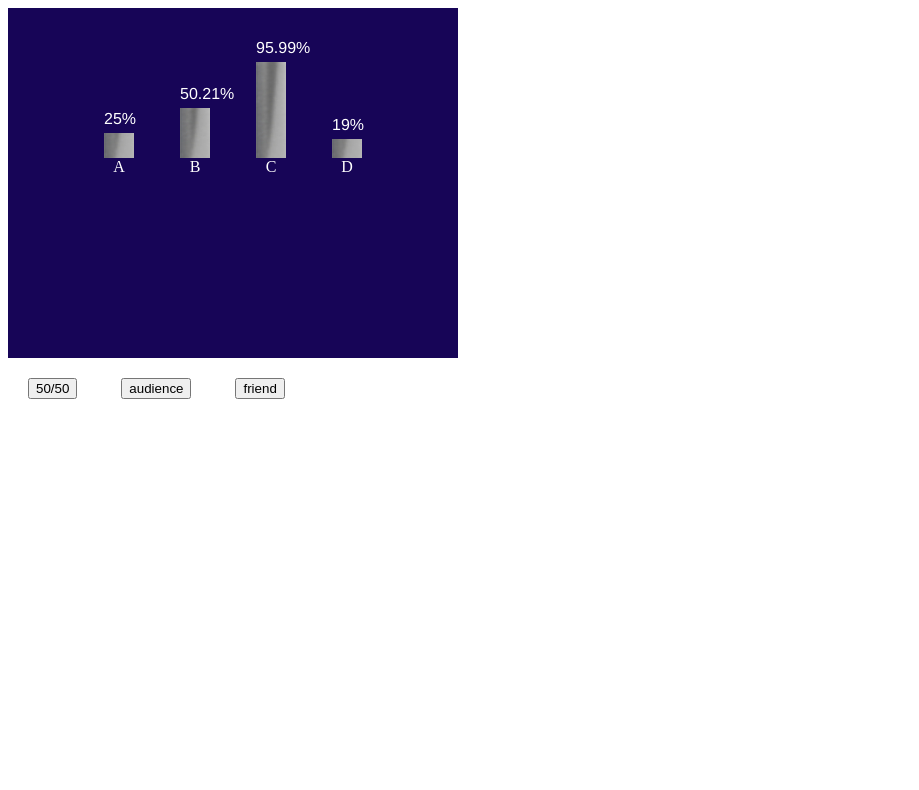
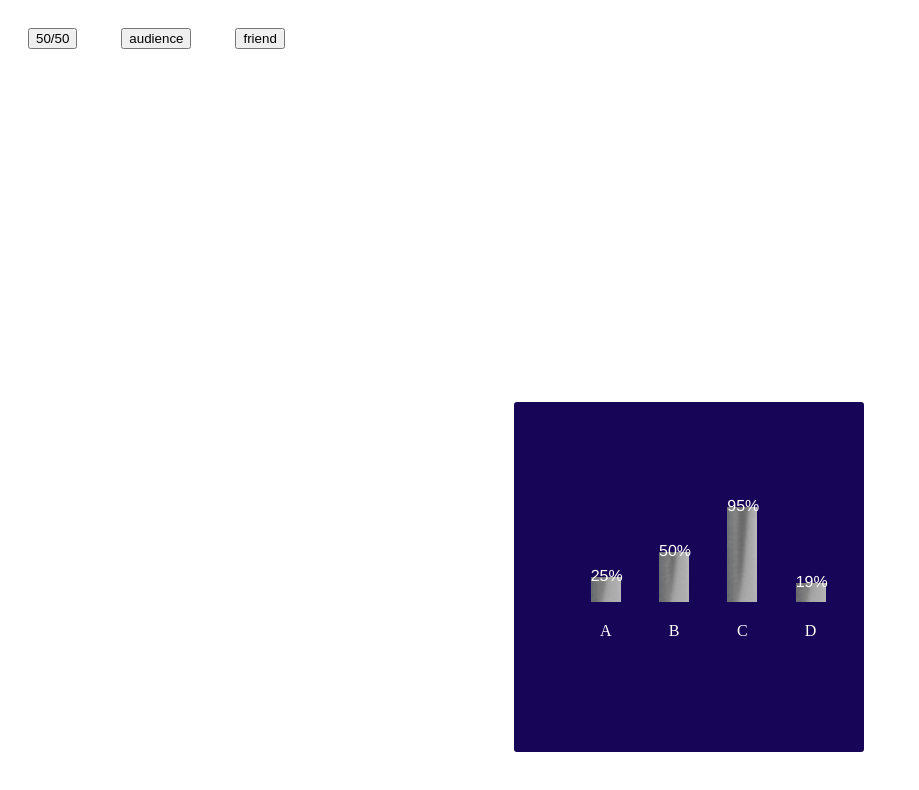
Before and after one commit to s-parshev/displayNoneIssues, a plain HTML site: page index.html in a window 1280 px wide. Both pictures are taken after a click on the button "audience". Shown: the whole page, without its empty margins (0-919 px from the left). Drawn offline with Linux system fonts and the light colour scheme.

Commit message:
last version

```diff
--- a/audienceHelp.js
+++ b/audienceHelp.js
@@ -1,5 +1,5 @@
 function displayAudienceHelp() {
-  const persentage = [25, 50.21, 95.99, 19];
+  const persentage = [25, 50, 95, 19];
   const containerElement = document.getElementById("container");
   containerElement.classList.remove("hide");
   setTimeout(()=>{
@@ -8,6 +8,7 @@ function displayAudienceHelp() {
 }
 function play(array){
   const persentage = [...array]
+
   const divOne = document.getElementById("one");
   const divOnePercentage = document.getElementById("onePercentage");
   const divTwo = document.getElementById("two");
@@ -20,6 +21,7 @@ function play(array){
   divOnePercentage.style.top = 100 - persentage[0] + "px";
   divOnePercentage.innerHTML = persentage[0] + "%";
   divOnePercentage.classList.add("playAnimation");
+
 
   divTwo.style.height = 100 - persentage[1] + "px";
   divTwoPercentage.style.top = 100 - persentage[1] + "px";
--- a/index.html
+++ b/index.html
@@ -9,30 +9,30 @@
     <title>Document</title>
   </head>
   <body>
-
     <div class="container hide" id="container">
-      <div class="element">
+      <div class="icon" id="icon"></div>
+      <div class="firstElement">
         <div class="one" id="one"></div>
         <div class="bar">
           <div id="onePercentage"></div>
         </div>
         <div class="answerMark">A</div>
       </div>
-      <div class="element">
+      <div class="secondElement">
         <div class="two" id="two"></div>
         <div class="bar">
           <div id="twoPercentage"></div>
         </div>
         <div class="answerMark">B</div>
       </div>
-      <div class="element">
+      <div class="thirdElement">
         <div class="three" id="three"></div>
         <div class="bar">
           <div id="threePercentage"></div>
         </div>
         <div class="answerMark">C</div>
       </div>
-      <div class="element">
+      <div class="fourthElement">
         <div class="four" id="four"></div>
         <div class="bar">
           <div id="fourPercentage"></div>
@@ -40,10 +40,8 @@
         <div class="answerMark">D</div>
       </div>
     </div>
-
-    </div>
     <button class="btn" value="50/50" id="btn" onclick="fiftyFiftyHint()">50/50</button>
     <button class="btn" value="audienceHelp" id="btn" onclick="displayAudienceHelp()">audience</button>
-    <button class="btn" value="callAFriend" id="btn" onclick="callAFriendHint(this.value)">friend</button>
+    <button class="btn" value="callAFriend" id="btn" onclick="callAFriendHint()">friend</button>
   </body>
 </html>
--- a/style1.css
+++ b/style1.css
@@ -1,12 +1,19 @@
 .container{
-  padding:50px;
+  position: absolute;
+  /* positioning */
+  top:50%;
+  left:40%;
+  padding-top:100px;
   background-image: url("/images/bg.jpg");
   height: 250px;
   width: 350px;;
   display: flex;
   flex-direction: row;
   justify-content: space-evenly;
+  border:solid 2px white;
+  border-radius: 5px;
 }
+
 #btn{
   margin: 20px;
 }
@@ -26,12 +33,12 @@
   font-size: 1rem;
   transition-property: top;
   transition-duration: 2s;
-  margin-top:35px;
+  margin-top:90px;
   text-align: center;
 }
 .playAnimation{
-  height:150px;
-  top:10px;
+  height:250px;
+  top:110px;
 }
 .bar{
   width:30px;
@@ -42,6 +49,7 @@
   color:#fff;
   font-size: 1rem;
   text-align: center;
+  margin-top: 20px;
 }
 .hide{
   display:none;
```
Also changed, not shown: images/buttonContinue.png (added), images/call_bg.png (added), images/icon-50_50.png (added), images/icon-call.png (added), images/icon-friend.png (added), images/public_bg.png (added).
